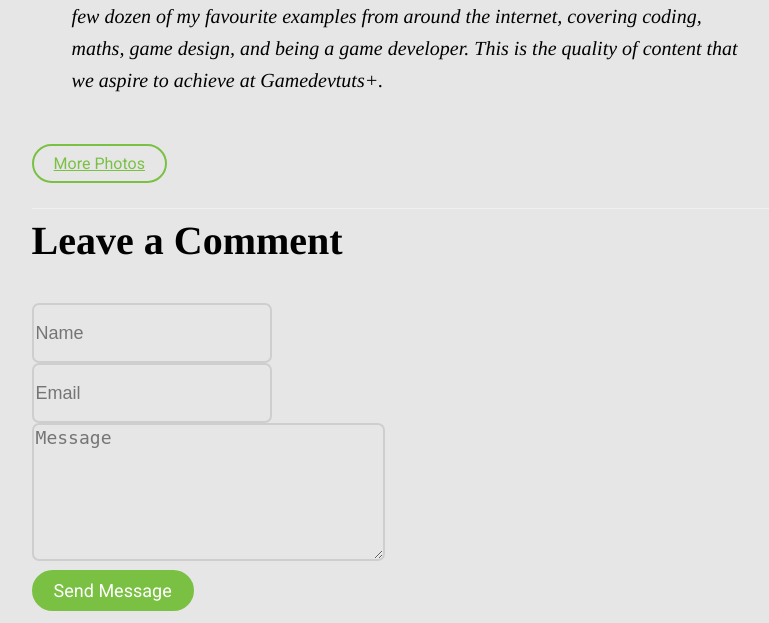
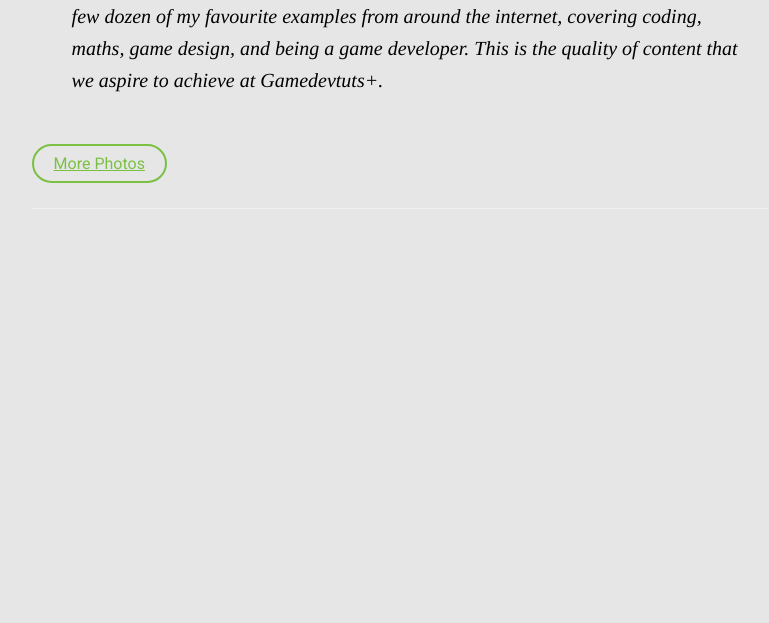
Before and after one commit to okiochan/site, a PHP site: page /single.php?folder_name=Sergey&photo=animals in a window 1280 px wide. Shown: the part 2695-3318 px from the top of the page, without its empty margins (166-935 px from the left). After the commit the page ends 2878 px from the top, so only its background shows below. Run offline with PHP 8.4, Linux system fonts and the light colour scheme; some libraries are stand-ins or nearby versions.

Commit message:
hide comments from unlogged user
Signed-off-by: okiochan <maryalx@mail.ru>

```diff
--- a/single.php
+++ b/single.php
@@ -181,6 +181,13 @@ if (empty($folder_name)) {
 			</div>
 
             <!--- Comment section -->
+
+            <?php
+            $is_logged = Users::isLogged();
+            ?>
+            <?php
+            if($is_logged) {
+            ?>
 			<div class="fh5co-narrow-content animate-box" data-animate-effect="fadeInLeft">
 				<div class="row">
 					<div class="col-md-4">
@@ -193,12 +200,6 @@ if (empty($folder_name)) {
 						<div class="col-md-12">
 							<div class="row">
 								<div class="col-md-6">
-									<div class="form-group">
-										<input type="text" class="form-control" placeholder="Name" name="Name" required>
-									</div>
-									<div class="form-group">
-										<input type="text" class="form-control" placeholder="Email" name="Email" required>
-									</div>
 								</div>
 								<div class="col-md-6">
 									<div class="form-group">
@@ -215,6 +216,9 @@ if (empty($folder_name)) {
 					</div>
 				</form>
 			</div>
+            <?php
+            }
+            ?>
 
 
 
```
